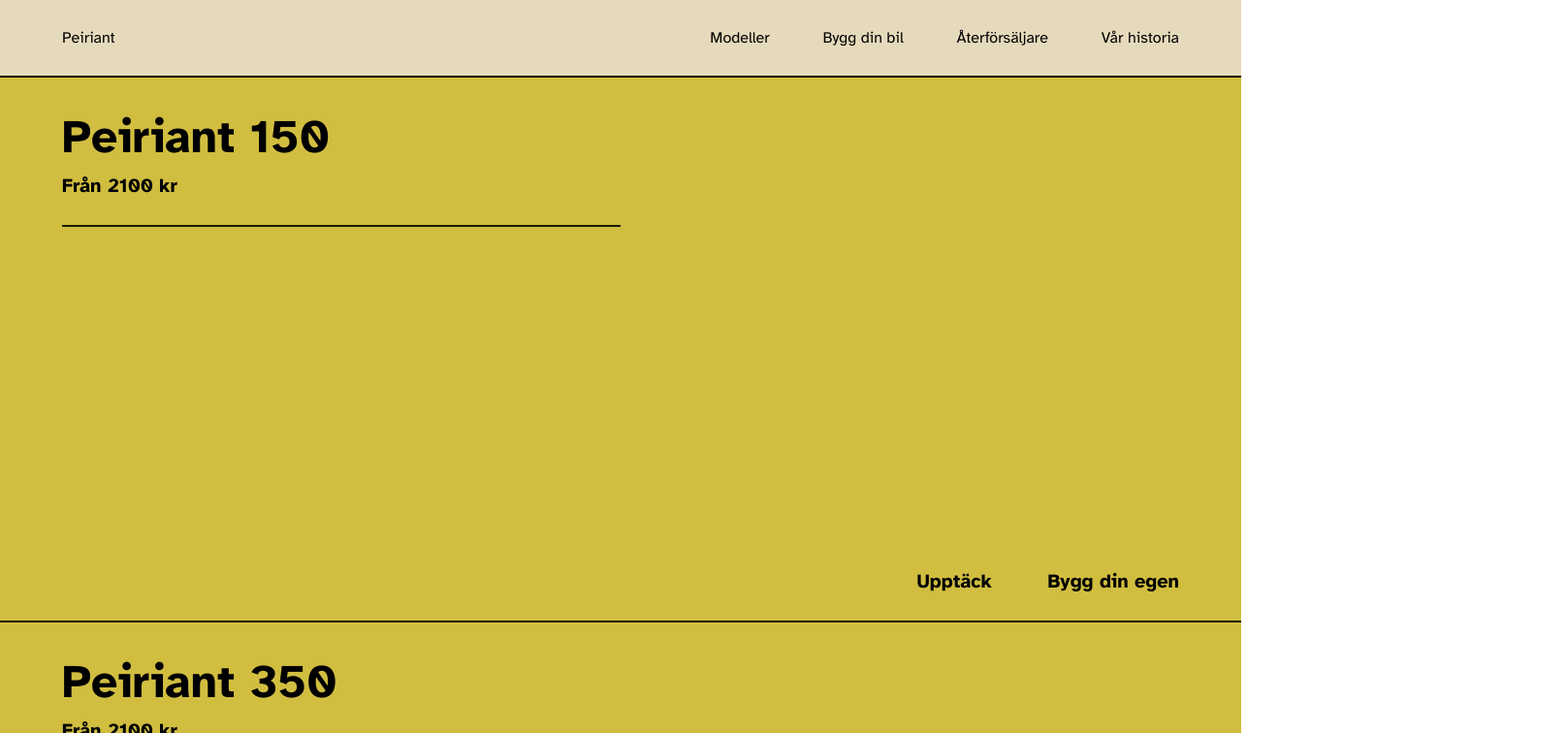
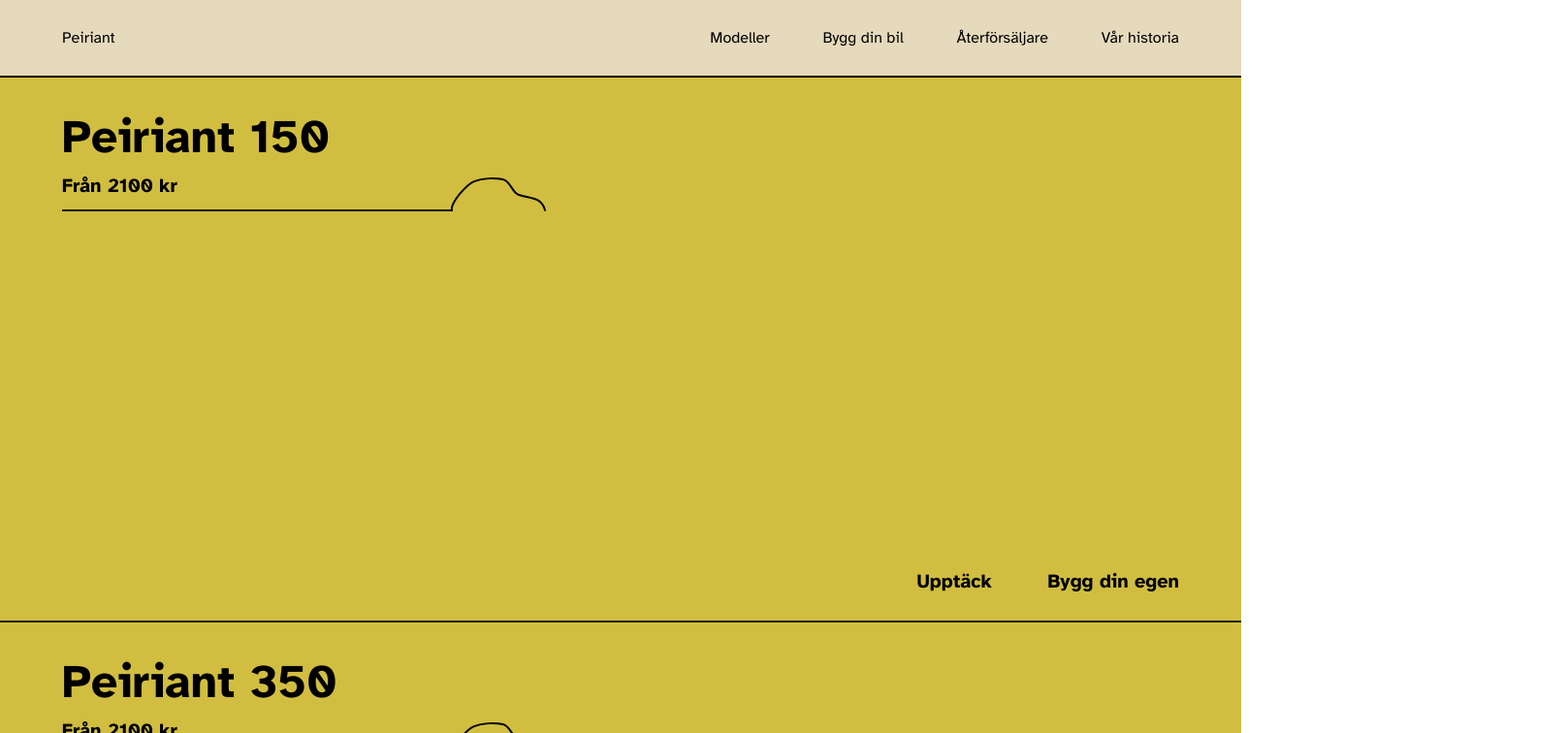
Before and after one commit to JT350120/exjobb, a Vue app: page / in a window 1280 px wide. Both pictures are taken after a click on the button "Modeller". Shown: the top 756 px of the page at 97% size, 1616 px wide, since content can reach past the window. Built offline with nearby package versions, Linux system fonts and the light colour scheme.

Commit message:
ModelPresentation: added decorative SVG car silhouette

```diff
--- a/src/components/ModelPresentation.vue
+++ b/src/components/ModelPresentation.vue
@@ -16,7 +16,42 @@ defineProps({
     <div>
       <h1 class="text-xl md:text-2xl font-bold">Peiriant {{ data.model }} </h1>
       <h2 class="text-md md:text-lg font-bold">Från {{ data.startingPrice }} kr</h2>
-      <div class="w-full md:w-[50%] bg-black h-[2px] mt-y-standard"/>
+      <div class="relative left-[190px] md:left-[400px] top-[2px] mt-[-26px]">
+        <svg
+          width="100px"
+          height="35px"
+          viewBox="0 0 100.34901 35.690483"
+          version="1.1"
+          id="svg1"
+          inkscape:version="1.3.2 (091e20e, 2023-11-25, custom)"
+          sodipodi:docname="line_car.svg"
+          xmlns:inkscape="http://www.inkscape.org/namespaces/inkscape"
+          xmlns:sodipodi="http://sodipodi.sourceforge.net/DTD/sodipodi-0.dtd"
+          xmlns="http://www.w3.org/2000/svg"
+          xmlns:svg="http://www.w3.org/2000/svg">
+          <defs
+            id="defs1" />
+          <g
+            inkscape:label="Lager 1"
+            inkscape:groupmode="layer"
+            id="layer1"
+            transform="translate(-64.331587,-132.47344)">
+            <g
+              id="g7"
+              style="stroke-width:2;stroke-dasharray:none">
+              <g
+                id="g9">
+                <path
+                  style="fill:none;fill-opacity:0.353868;stroke:#000000;stroke-width:2;stroke-dasharray:none"
+                  d="m 65.490447,167.94543 c -1.98923,-8.8844 16.035316,-28.37741 23.434778,-31.33719 8.342773,-3.33711 21.303615,-3.9248 30.370895,-2.11135 7.67791,1.53559 9.67102,13.81717 16.0787,16.07871 12.99394,4.5861 24.47337,1.74606 28.33564,17.19514"
+                  id="car"
+                  sodipodi:nodetypes="csssc" />
+              </g>
+            </g>
+          </g>
+        </svg>
+      </div>
+      <div class="w-[192.5px] md:w-[402.5px] bg-black h-[2px]"/>
     </div>
     <div class="flex flex-col">
       <div class="flex justify-end">
@@ -31,4 +66,5 @@ defineProps({
 .box:first-child {
   border-top: none;
 }
+
 </style>
```
Also changed, not shown: src/assets/svg/line_car.svg (added).
